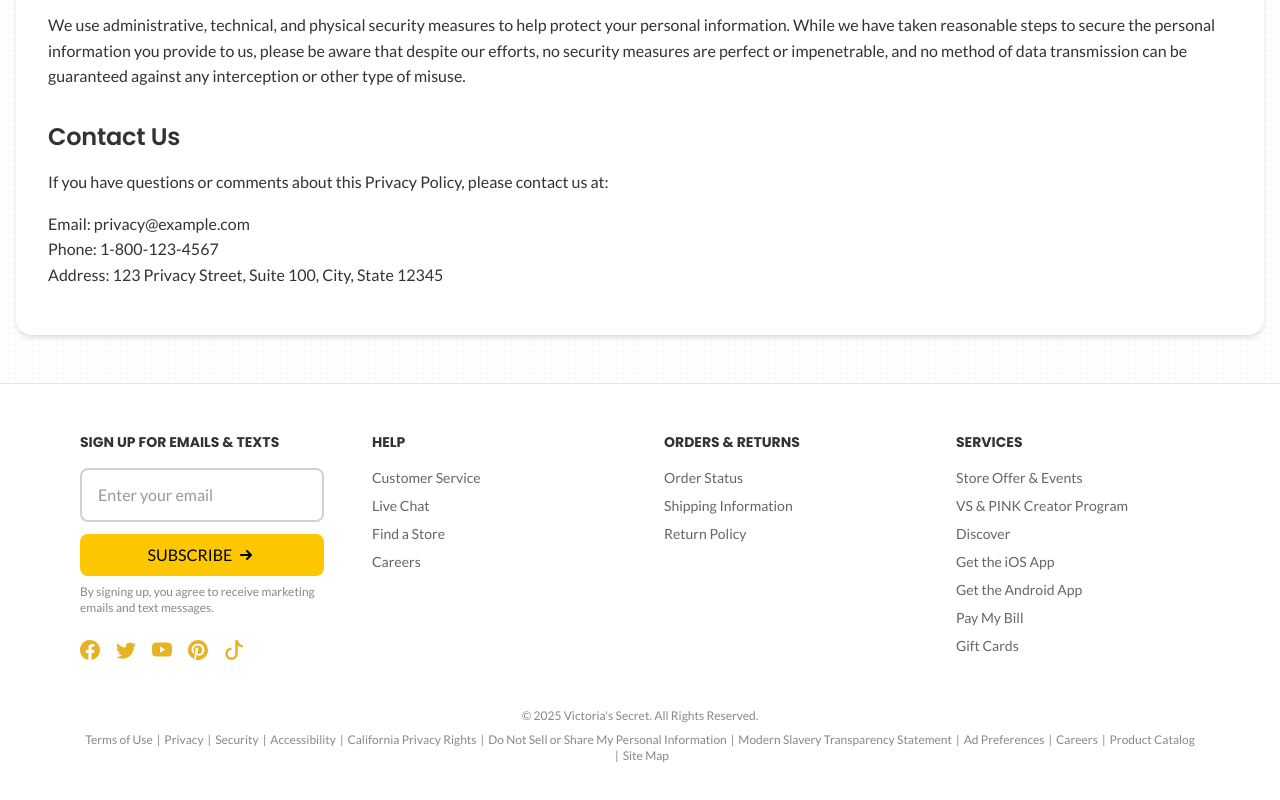
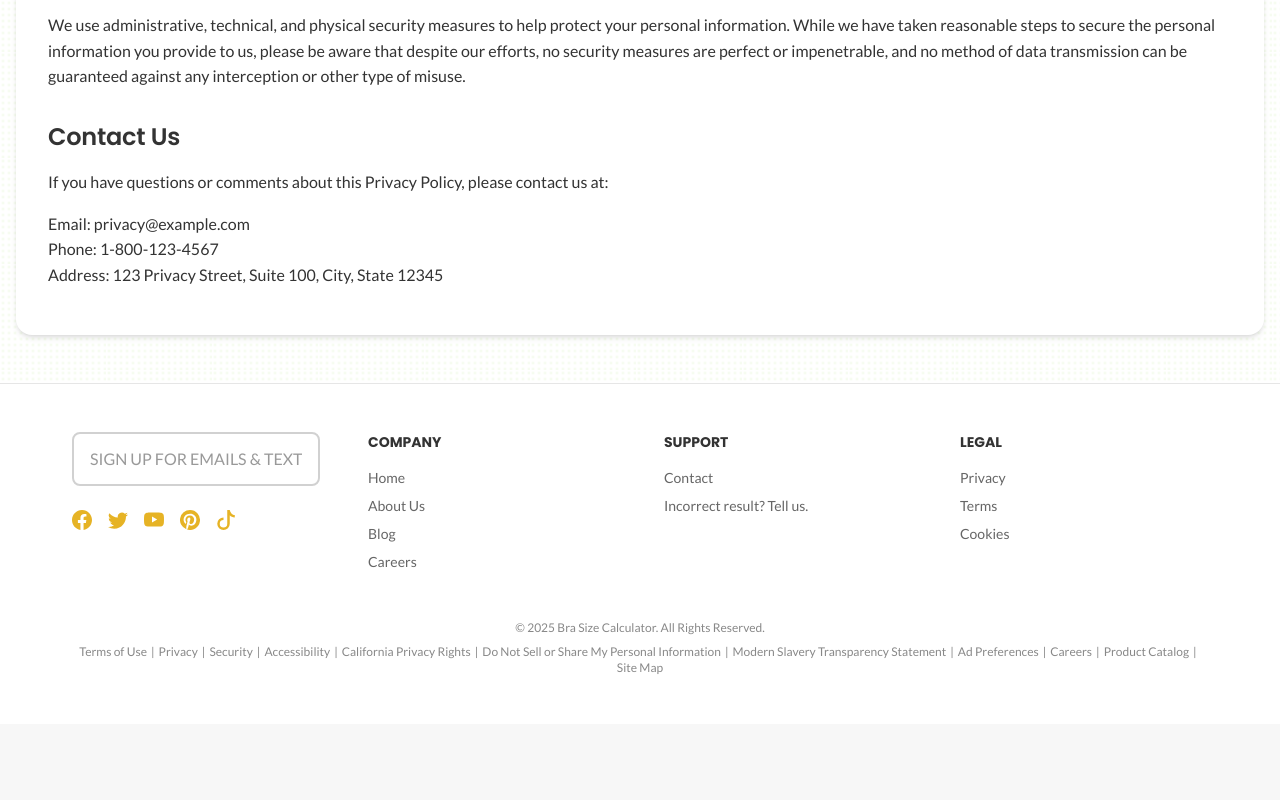
Before and after one commit to AfaqMohmand/bra-app, a Next.js app: page /privacy in a window 1280 px wide. Shown: the part 1538-2338 px from the top of the page. After the commit the page ends 2262 px from the top, so only its background shows below. Built offline with nearby package versions, Linux system fonts and the light colour scheme.

Commit message:
minor changes done

```diff
--- a/src/components/FAQAccordion.tsx
+++ b/src/components/FAQAccordion.tsx
@@ -32,8 +32,8 @@ const FAQAccordion = ({ faqs }: FAQAccordionProps) => {
     measureHeights();
 
     // Re-measure on window resize
-    window.addEventListener('resize', measureHeights);
-    return () => window.removeEventListener('resize', measureHeights);
+    window.addEventListener("resize", measureHeights);
+    return () => window.removeEventListener("resize", measureHeights);
   }, [faqs]);
 
   const toggleAccordion = (index: number) => {
@@ -46,8 +46,8 @@ const FAQAccordion = ({ faqs }: FAQAccordionProps) => {
       <div className="text-center mb-12">
         <h2 className="text-4xl font-bold mb-2">
           <span className="text-gray-800">Frequently Asked </span>
-          <span className="text-pink-500">Questions</span>
-          <span className="text-purple-500">.</span>
+          <span className="text-yellow-500">Questions</span>
+          <span className="text-yellow-500">.</span>
         </h2>
       </div>
 
@@ -59,11 +59,11 @@ const FAQAccordion = ({ faqs }: FAQAccordionProps) => {
             className="border border-gray-200 rounded-lg overflow-hidden"
           >
             <button
-              className="flex justify-between items-center w-full text-left px-6 py-4"
+              className="flex justify-between items-center w-full text-left px-6 py-4 cursor-pointer"
               onClick={() => toggleAccordion(index)}
             >
               <span className="font-medium text-gray-800">{faq.question}</span>
-              <span>
+              <span className="cursor-pointer">
                 {activeIndex === index ? (
                   <svg
                     className="w-5 h-5"
@@ -104,7 +104,8 @@ const FAQAccordion = ({ faqs }: FAQAccordionProps) => {
               }}
               className="overflow-hidden transition-all duration-300 ease-in-out"
               style={{
-                maxHeight: activeIndex === index ? `${heights[index] || 0}px` : '0',
+                maxHeight:
+                  activeIndex === index ? `${heights[index] || 0}px` : "0",
                 opacity: activeIndex === index ? 1 : 0,
               }}
             >
--- a/src/components/Footer.tsx
+++ b/src/components/Footer.tsx
@@ -19,41 +19,27 @@ const Footer = () => {
 
   return (
     <footer className="bg-white py-12 border-t border-gray-200">
-      <div className="container mx-auto px-4 max-w-6xl">
+      <div className="container mx-auto px-2 max-w-6xl">
         {/* Main Footer Content */}
         <div className="grid grid-cols-1 md:grid-cols-4 gap-12 mb-12">
           {/* Column 1 - Sign Up */}
           <div className="col-span-1">
-            <h3 className="text-sm font-bold mb-4 uppercase">SIGN UP FOR EMAILS & TEXTS</h3>
-
             <form onSubmit={handleSubmit} className="mb-6">
               <div className="relative">
                 <input
                   type="email"
                   value={email}
                   onChange={(e) => setEmail(e.target.value)}
-                  placeholder="Enter your email"
+                  placeholder="SIGN UP FOR EMAILS & TEXTS"
                   required
                   className="w-full px-4 py-3 border border-gray-300 focus:border-yellow-500 focus:ring-2 focus:ring-yellow-200 outline-none transition-all duration-200 rounded-md"
                 />
-                <button
-                  type="submit"
-                  className="mt-3 w-full bg-yellow-400 hover:bg-yellow-500 text-black font-medium py-2 px-4 rounded-md transition-colors duration-200 flex items-center justify-center"
-                >
-                  <span>SUBSCRIBE</span>
-                  <svg xmlns="http://www.w3.org/2000/svg" className="h-5 w-5 ml-1" viewBox="0 0 20 20" fill="currentColor">
-                    <path fillRule="evenodd" d="M10.293 5.293a1 1 0 011.414 0l4 4a1 1 0 010 1.414l-4 4a1 1 0 01-1.414-1.414L12.586 11H5a1 1 0 110-2h7.586l-2.293-2.293a1 1 0 010-1.414z" clipRule="evenodd" />
-                  </svg>
-                </button>
               </div>
               {submitted && (
                 <div className="mt-2 text-green-600 text-sm">
                   Thank you for subscribing!
                 </div>
               )}
-              <p className="text-xs text-gray-500 mt-2">
-                By signing up, you agree to receive marketing emails and text messages.
-              </p>
             </form>
 
             {/* Social Media Icons */}
@@ -118,21 +104,21 @@ const Footer = () => {
 
           {/* Column 2 - Help */}
           <div className="col-span-1">
-            <h3 className="text-sm font-bold mb-4 uppercase">HELP</h3>
+            <h3 className="text-sm font-bold mb-4 uppercase">COMPANY</h3>
             <ul className="space-y-2 text-sm">
               <li>
                 <a href="#" className="text-gray-600 hover:text-gray-900">
-                  Customer Service
+                  Home
                 </a>
               </li>
               <li>
                 <a href="#" className="text-gray-600 hover:text-gray-900">
-                  Live Chat
+                  About Us
                 </a>
               </li>
               <li>
                 <a href="#" className="text-gray-600 hover:text-gray-900">
-                  Find a Store
+                  Blog
                 </a>
               </li>
               <li>
@@ -145,23 +131,16 @@ const Footer = () => {
 
           {/* Column 2 - Orders & Returns */}
           <div className="col-span-1">
-            <h3 className="text-sm font-bold mb-4 uppercase">
-              ORDERS & RETURNS
-            </h3>
+            <h3 className="text-sm font-bold mb-4 uppercase">SUPPORT</h3>
             <ul className="space-y-2 text-sm">
               <li>
                 <a href="#" className="text-gray-600 hover:text-gray-900">
-                  Order Status
+                  Contact
                 </a>
               </li>
               <li>
                 <a href="#" className="text-gray-600 hover:text-gray-900">
-                  Shipping Information
-                </a>
-              </li>
-              <li>
-                <a href="#" className="text-gray-600 hover:text-gray-900">
-                  Return Policy
+                  Incorrect result? Tell us.
                 </a>
               </li>
             </ul>
@@ -169,41 +148,21 @@ const Footer = () => {
 
           {/* Column 3 - Services */}
           <div className="col-span-1">
-            <h3 className="text-sm font-bold mb-4 uppercase">SERVICES</h3>
+            <h3 className="text-sm font-bold mb-4 uppercase">Legal</h3>
             <ul className="space-y-2 text-sm">
               <li>
                 <a href="#" className="text-gray-600 hover:text-gray-900">
-                  Store Offer & Events
+                  Privacy
                 </a>
               </li>
               <li>
                 <a href="#" className="text-gray-600 hover:text-gray-900">
-                  VS & PINK Creator Program
+                  Terms
                 </a>
               </li>
               <li>
                 <a href="#" className="text-gray-600 hover:text-gray-900">
-                  Discover
-                </a>
-              </li>
-              <li>
-                <a href="#" className="text-gray-600 hover:text-gray-900">
-                  Get the iOS App
-                </a>
-              </li>
-              <li>
-                <a href="#" className="text-gray-600 hover:text-gray-900">
-                  Get the Android App
-                </a>
-              </li>
-              <li>
-                <a href="#" className="text-gray-600 hover:text-gray-900">
-                  Pay My Bill
-                </a>
-              </li>
-              <li>
-                <a href="#" className="text-gray-600 hover:text-gray-900">
-                  Gift Cards
+                  Cookies
                 </a>
               </li>
             </ul>
@@ -213,7 +172,7 @@ const Footer = () => {
         {/* Bottom Footer */}
         <div className="text-xs text-gray-500">
           <p className="text-center mb-2">
-            &copy; {currentYear} Victoria&apos;s Secret. All Rights Reserved.
+            &copy; {currentYear} Bra Size Calculator. All Rights Reserved.
           </p>
           <div className="flex flex-wrap justify-center text-center">
             <Link href="/terms" className="text-gray-500 hover:text-gray-700">
--- a/src/components/navbarLinks.tsx
+++ b/src/components/navbarLinks.tsx
@@ -18,10 +18,11 @@ export default function NavbarLinks({
 }: NavbarLinksProps) {
   const [scrolled, setScrolled] = useState(false);
 
-  // Handle scroll effect - keeping the yellow background always
+  // Handle scroll effect - making the navbar transparent and blurry when scrolled
   useEffect(() => {
     const handleScroll = () => {
-      const isScrolled = window.scrollY > 10;
+      // Check if scrolled past hero section (adjust the value as needed)
+      const isScrolled = window.scrollY > 300;
       if (isScrolled !== scrolled) {
         setScrolled(isScrolled);
       }
@@ -38,11 +39,14 @@ export default function NavbarLinks({
       <nav
         className={`w-full py-3 flex justify-center items-center fixed top-0 left-0 right-0 transition-all duration-300 z-50`}
         style={{
-          backgroundImage: `url(${ZigZagTwo.src})`,
-          backgroundRepeat: "repeat",
+          backgroundImage: scrolled ? "none" : `url(${ZigZagTwo.src})`,
+          backgroundRepeat: scrolled ? "no-repeat" : "repeat",
           backgroundSize: "200px",
-          backgroundColor: "var(--color-yellow)",
-          mixBlendMode: "multiply",
+          backgroundColor: scrolled
+            ? "rgba(255, 255, 255, 0.7)"
+            : "var(--color-yellow)",
+          backdropFilter: scrolled ? "blur(8px)" : "none",
+          boxShadow: scrolled ? "0 2px 10px rgba(0, 0, 0, 0.1)" : "none",
         }}
       >
         <div className="container mx-auto px-4 flex justify-between items-center">
```
